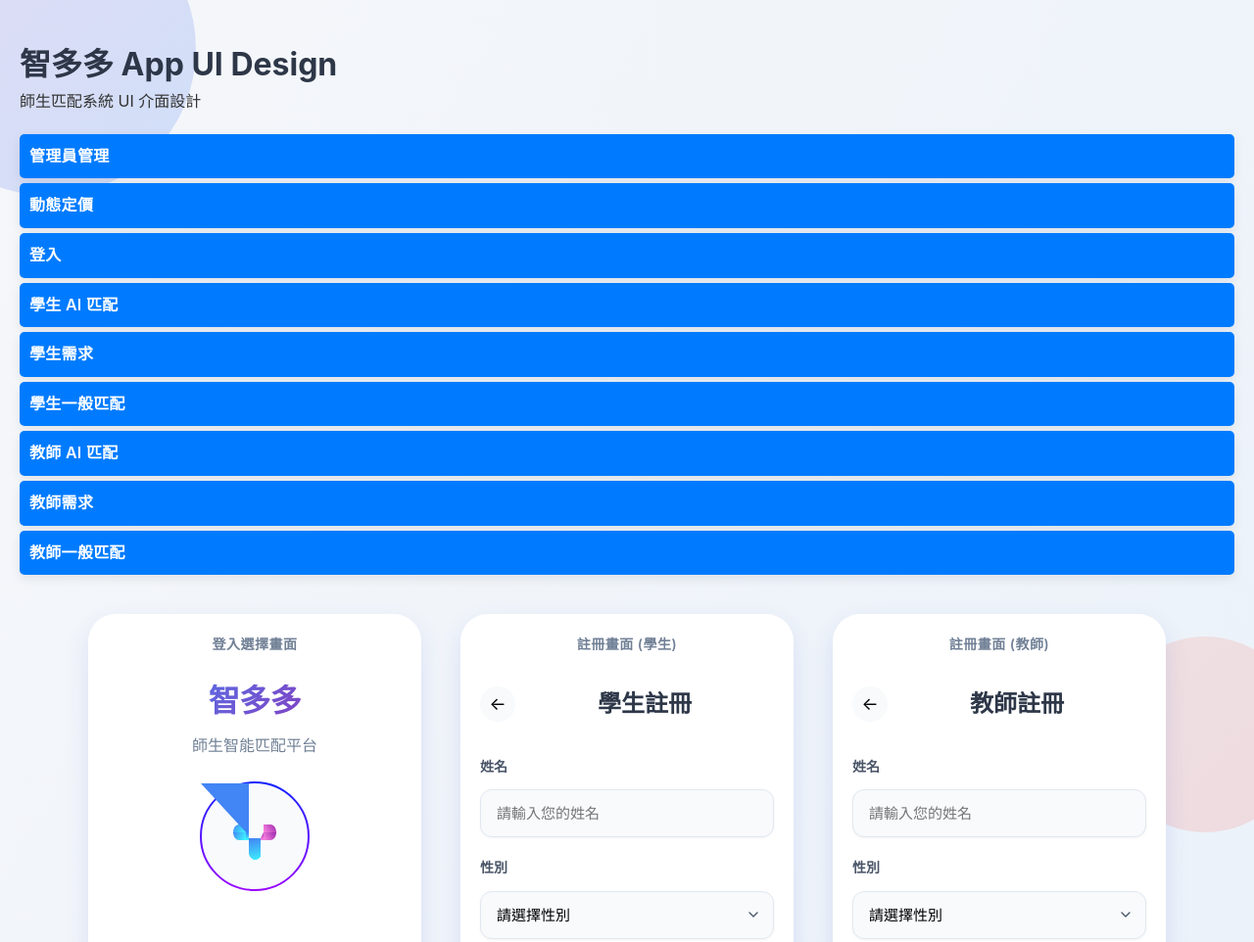
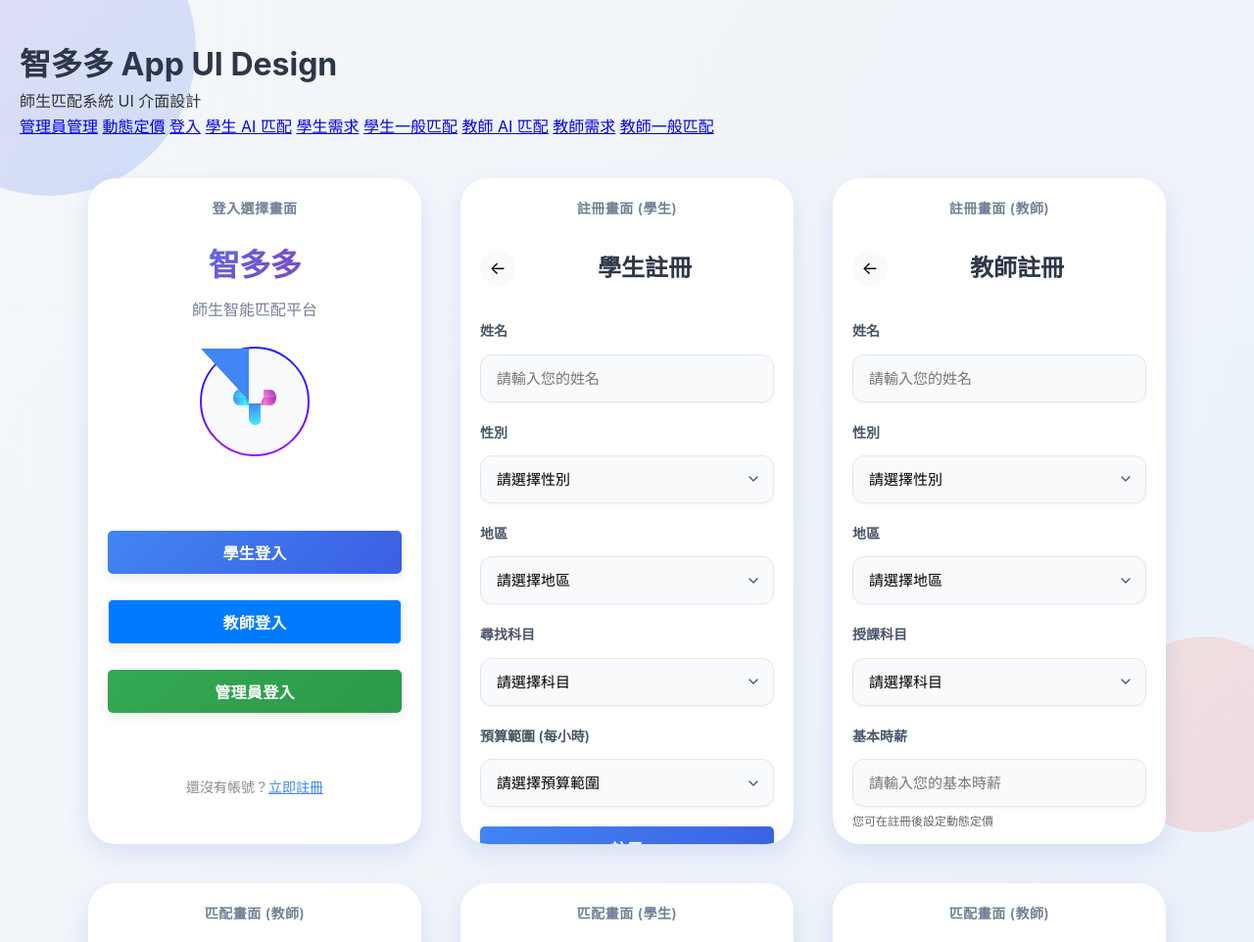
Before and after one commit to tyj513/cram_ui_demo_html_ver, a plain HTML site: page index.html in a window 1280 px wide. Shown: the top 962 px of the page at 98% size. Drawn offline with Linux system fonts and the light colour scheme.

Commit message:
Update index.html

```diff
--- a/index.html
+++ b/index.html
@@ -401,17 +401,16 @@
     <div class="container">
         <h1>智多多 App UI Design</h1>
         <p>師生匹配系統 UI 介面設計</p>
-        <div class="btn-container">
-            <a href="admin_manage.html" class="btn">管理員管理</a>
-            <a href="dyn_price.html" class="btn">動態定價</a>
-            <a href="login.html" class="btn">登入</a>
-            <a href="student_ai_match.html" class="btn">學生 AI 匹配</a>
-            <a href="student_demand.html" class="btn">學生需求</a>
-            <a href="student_normal_match.html" class="btn">學生一般匹配</a>
-            <a href="teacher_ai_match.html" class="btn">教師 AI 匹配</a>
-            <a href="teacher_demand.html" class="btn">教師需求</a>
-            <a href="teacher_normal_match.html" class="btn">教師一般匹配</a>
-        </div>
+	    <a href="admin_manage.html" >管理員管理</a>
+	    <a href="dyn_price.html" >動態定價</a>
+	    <a href="login.html" ">登入</a>
+	    <a href="student_ai_match.html">學生 AI 匹配</a>
+	    <a href="student_demand.html" >學生需求</a>
+	    <a href="student_normal_match.html" >學生一般匹配</a>
+	    <a href="teacher_ai_match.html" >教師 AI 匹配</a>
+	    <a href="teacher_demand.html" >教師需求</a>
+	    <a href="teacher_normal_match.html" >教師一般匹配</a>
+
         <div class="screens">
             <!-- 登入選擇畫面 -->
             <div class="screen">
```
